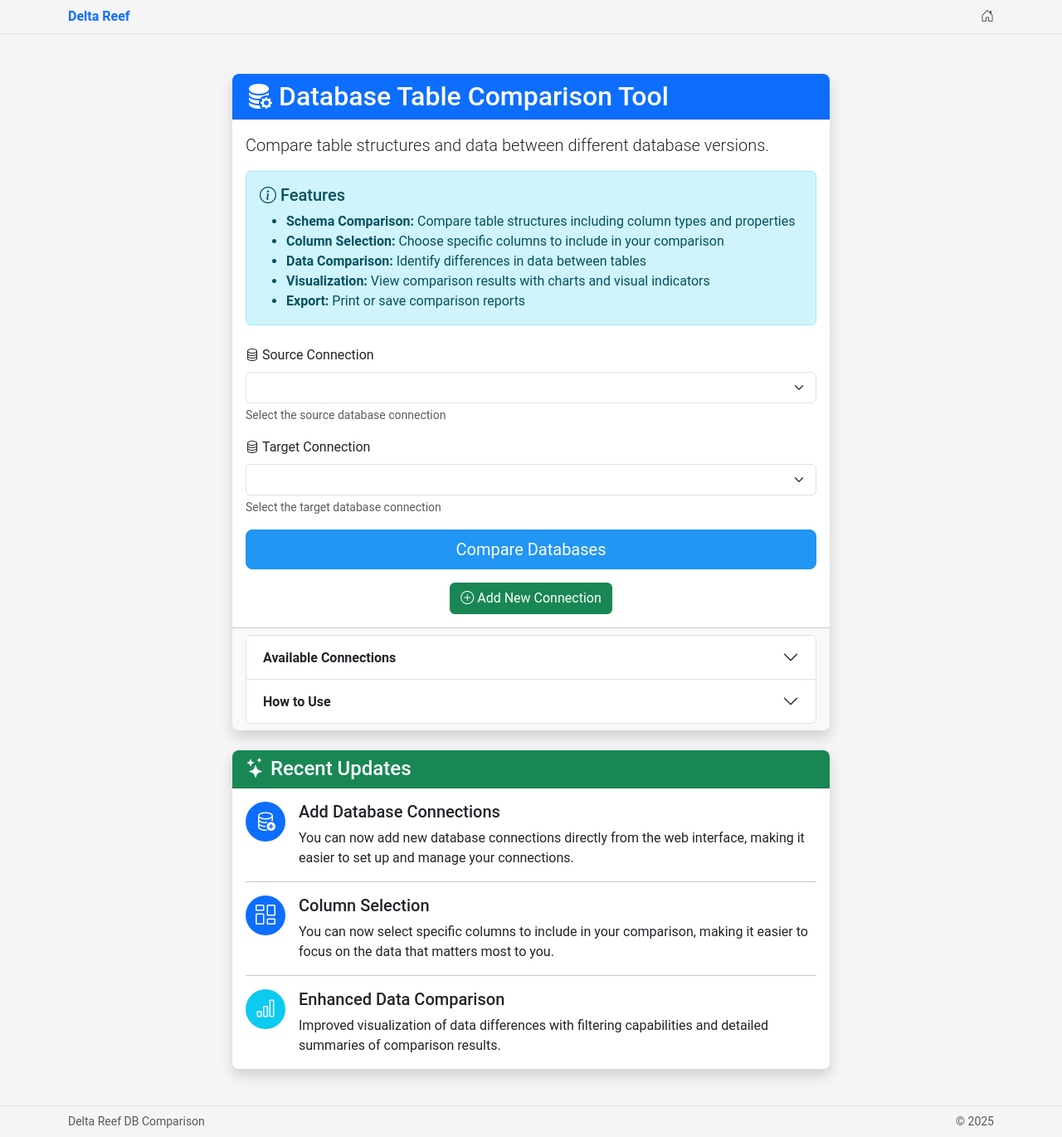
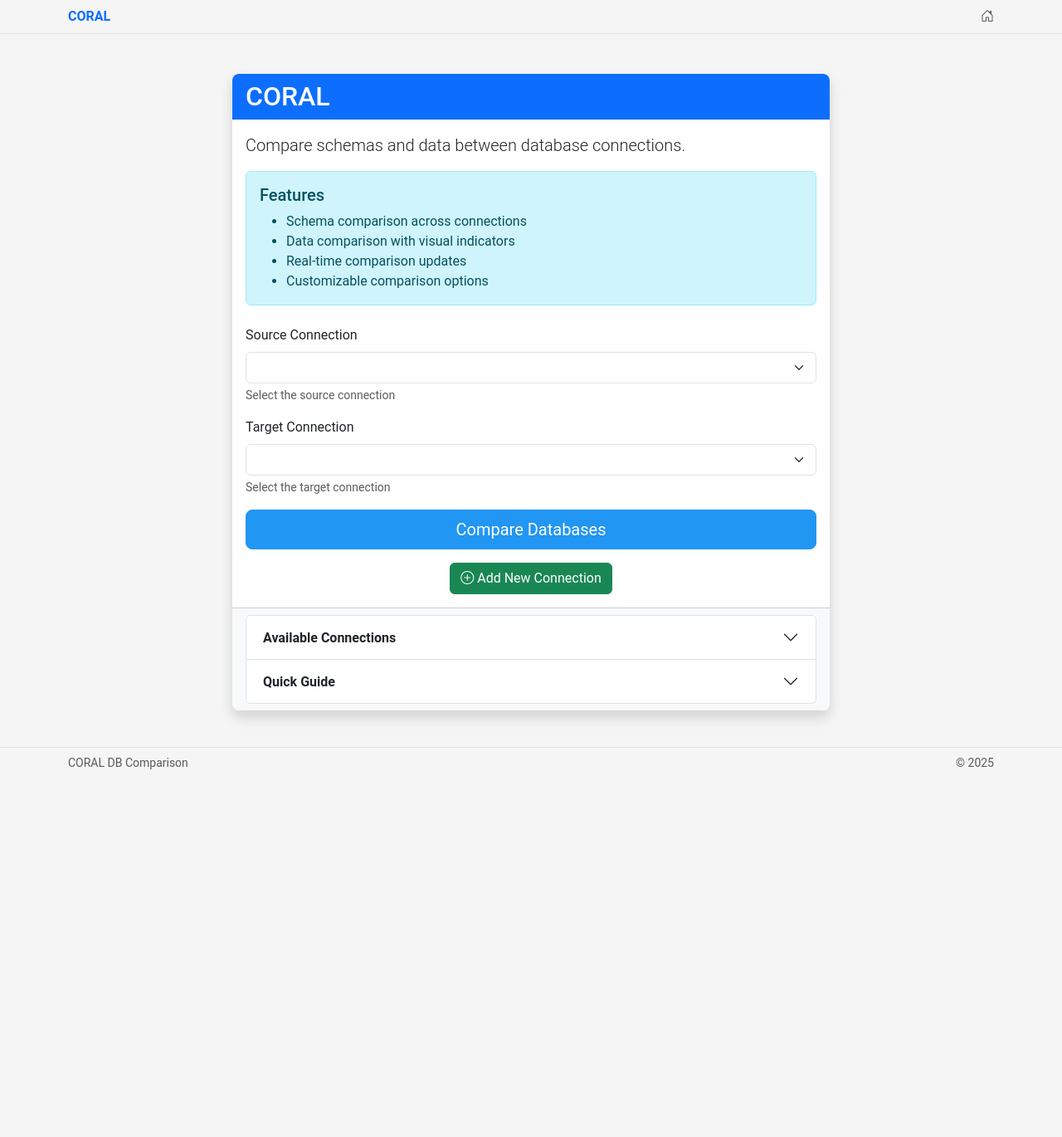
Before and after one commit to faisals/database-comparison-tool, a Flask app: template templates/index.html in a window 1280 px wide. Shown: the whole page at 83% size. After the commit the page ends 927 px from the top, so only its background shows below. Run offline with Flask 3, Linux system fonts and the light colour scheme; the template is opened without the code that fills it: values that come from a table or form of the project are taken from there, others are empty.

Commit message:
refactor: rebrand application to CORAL with minimal design

```diff
--- a/app/routes/main.py
+++ b/app/routes/main.py
@@ -1,5 +1,5 @@
 """
-Main routes for the Database Comparison Tool.
+Main routes for CORAL - Database Comparison Tool.
 """
 from flask import Blueprint, render_template, session, redirect, url_for, request
 
--- a/db_compare_app.py
+++ b/db_compare_app.py
@@ -1,6 +1,7 @@
 #!/usr/bin/env python
 """
-Database Table Comparison Tool - A web application to compare tables between databases.
+CORAL - Database Comparison Tool
+A web application for comparing schemas and data between database connections.
 """
 import os
 import secrets
--- a/templates/base.html
+++ b/templates/base.html
@@ -3,7 +3,7 @@
 <head>
     <meta charset="UTF-8">
     <meta name="viewport" content="width=device-width, initial-scale=1.0">
-    <title>{% block title %}Delta Reef - Database Comparison{% endblock %}</title>
+    <title>{% block title %}CORAL - Database Comparison{% endblock %}</title>
     <link href="https://fonts.googleapis.com/css2?family=Inter:wght@400;600&display=swap" rel="stylesheet">
     <link href="https://cdn.jsdelivr.net/npm/bootstrap@5.3.0-alpha1/dist/css/bootstrap.min.css" rel="stylesheet">
     <link rel="stylesheet" href="https://cdn.jsdelivr.net/npm/bootstrap-icons@1.10.3/font/bootstrap-icons.css">
@@ -15,7 +15,7 @@
         <div class="container">
             <div class="d-flex align-items-center justify-content-between">
                 <a href="{{ url_for('main.index') }}" class="text-decoration-none">
-                    <span class="fw-semibold text-primary">Delta Reef</span>
+                    <span class="fw-semibold text-primary">CORAL</span>
                 </a>
                 <a href="{{ url_for('main.index') }}" class="text-muted text-decoration-none">
                     <i class="bi bi-house-door"></i>
@@ -42,7 +42,7 @@
     <footer class="border-top py-2 mt-auto">
         <div class="container">
             <div class="d-flex justify-content-between align-items-center">
-                <small class="text-muted">Delta Reef DB Comparison</small>
+                <small class="text-muted">CORAL DB Comparison</small>
                 <small class="text-muted">&copy; {{ '2025' }}</small>
             </div>
         </div>
--- a/templates/index.html
+++ b/templates/index.html
@@ -1,6 +1,6 @@
 {% extends "base.html" %}
 
-{% block title %}Database Table Comparison Tool - Home{% endblock %}
+{% block title %}CORAL - Database Comparison{% endblock %}
 
 {% block content %}
 <div class="container mt-4">
@@ -8,44 +8,43 @@
         <div class="col-md-8">
             <div class="card shadow">
                 <div class="card-header bg-primary text-white">
-                    <h2 class="mb-0"><i class="bi bi-database-fill-gear"></i> Database Table Comparison Tool</h2>
+                    <h2 class="mb-0">CORAL</h2>
                 </div>
                 <div class="card-body">
                     {% if no_connections %}
                         <div class="alert alert-warning">
                             <h4 class="alert-heading">No Saved Connections</h4>
-                            <p>You don't have any database connections set up yet. Please add a new connection to get started:</p>
+                            <p>You don't have any database connections set up yet. Add a new connection to get started:</p>
                             <div class="d-grid gap-2">
                                 <a href="{{ url_for('connections.add_connection') }}" class="btn btn-success btn-lg">
-                                    <i class="bi bi-plus-circle"></i> Add New Database Connection
+                                    <i class="bi bi-plus-circle"></i> Add New Connection
                                 </a>
                             </div>
                         </div>
                     {% else %}
-                        <p class="lead">Compare table structures and data between different database versions.</p>
+                        <p class="lead">Compare schemas and data between database connections.</p>
 
                         <div class="alert alert-info mb-4">
-                            <h5><i class="bi bi-info-circle"></i> Features</h5>
+                            <h5>Features</h5>
                             <ul class="mb-0">
-                                <li><strong>Schema Comparison:</strong> Compare table structures including column types and properties</li>
-                                <li><strong>Column Selection:</strong> Choose specific columns to include in your comparison</li>
-                                <li><strong>Data Comparison:</strong> Identify differences in data between tables</li>
-                                <li><strong>Visualization:</strong> View comparison results with charts and visual indicators</li>
-                                <li><strong>Export:</strong> Print or save comparison reports</li>
+                                <li>Schema comparison across connections</li>
+                                <li>Data comparison with visual indicators</li>
+                                <li>Real-time comparison updates</li>
+                                <li>Customizable comparison options</li>
                             </ul>
                         </div>
 
                         <form method="POST" action="{{ url_for('main.index') }}">
                             {{ form.hidden_tag() }}
                             <div class="mb-3">
-                                <label for="connection1" class="form-label"><i class="bi bi-database"></i> {{ form.connection1.label }}</label>
+                                <label for="connection1" class="form-label">{{ form.connection1.label }}</label>
                                 {{ form.connection1(class="form-select") }}
-                                <div class="form-text">Select the source database connection</div>
+                                <div class="form-text">Select the source connection</div>
                             </div>
                             <div class="mb-3">
-                                <label for="connection2" class="form-label"><i class="bi bi-database"></i> {{ form.connection2.label }}</label>
+                                <label for="connection2" class="form-label">{{ form.connection2.label }}</label>
                                 {{ form.connection2(class="form-select") }}
-                                <div class="form-text">Select the target database connection</div>
+                                <div class="form-text">Select the target connection</div>
                             </div>
                             <div class="d-grid">
                                 {{ form.submit(class="btn btn-primary btn-lg") }}
@@ -73,7 +72,7 @@
                                         {% if not no_connections and form.connection1.choices %}
                                             {% for choice in form.connection1.choices %}
                                                 <li class="list-group-item d-flex justify-content-between align-items-center">
-                                                    <span><i class="bi bi-hdd-network"></i> {{ choice[1] }}</span>
+                                                    <span>{{ choice[1] }}</span>
                                                     <a href="{{ url_for('connections.remove_connection', connection_name=choice[1]) }}"
                                                        class="btn btn-sm btn-outline-danger"
                                                        onclick="return confirm('Are you sure you want to remove this connection?');">
@@ -91,59 +90,19 @@
                         <div class="accordion-item">
                             <h2 class="accordion-header" id="headingHelp">
                                 <button class="accordion-button collapsed" type="button" data-bs-toggle="collapse" data-bs-target="#collapseHelp" aria-expanded="false" aria-controls="collapseHelp">
-                                    <strong>How to Use</strong>
+                                    <strong>Quick Guide</strong>
                                 </button>
                             </h2>
                             <div id="collapseHelp" class="accordion-collapse collapse" aria-labelledby="headingHelp" data-bs-parent="#connectionAccordion">
                                 <div class="accordion-body">
                                     <ol class="mb-0">
-                                        <li>Select source and target database connections</li>
-                                        <li>Choose tables to compare from each database</li>
-                                        <li>Select specific columns to include in the comparison</li>
-                                        <li>View detailed comparison results with visual indicators</li>
-                                        <li>Filter and analyze data differences</li>
-                                        <li>Print or save your comparison report</li>
+                                        <li>Select source and target connections</li>
+                                        <li>Choose comparison options</li>
+                                        <li>View real-time comparison results</li>
+                                        <li>Analyze differences and updates</li>
                                     </ol>
                                 </div>
                             </div>
-                        </div>
-                    </div>
-                </div>
-            </div>
-
-            <!-- Recent Updates Card -->
-            <div class="card shadow mt-4">
-                <div class="card-header bg-success text-white">
-                    <h4 class="mb-0"><i class="bi bi-stars"></i> Recent Updates</h4>
-                </div>
-                <div class="card-body">
-                    <div class="d-flex align-items-start">
-                        <div class="feature-icon bg-primary text-white rounded-circle p-3 me-3">
-                            <i class="bi bi-database-add"></i>
-                        </div>
-                        <div>
-                            <h5>Add Database Connections</h5>
-                            <p class="mb-0">You can now add new database connections directly from the web interface, making it easier to set up and manage your connections.</p>
-                        </div>
-                    </div>
-                    <hr>
-                    <div class="d-flex align-items-start">
-                        <div class="feature-icon bg-primary text-white rounded-circle p-3 me-3">
-                            <i class="bi bi-columns-gap"></i>
-                        </div>
-                        <div>
-                            <h5>Column Selection</h5>
-                            <p class="mb-0">You can now select specific columns to include in your comparison, making it easier to focus on the data that matters most to you.</p>
-                        </div>
-                    </div>
-                    <hr>
-                    <div class="d-flex align-items-start">
-                        <div class="feature-icon bg-info text-white rounded-circle p-3 me-3">
-                            <i class="bi bi-bar-chart"></i>
-                        </div>
-                        <div>
-                            <h5>Enhanced Data Comparison</h5>
-                            <p class="mb-0">Improved visualization of data differences with filtering capabilities and detailed summaries of comparison results.</p>
                         </div>
                     </div>
                 </div>
```
Also changed, not shown: README.md.
